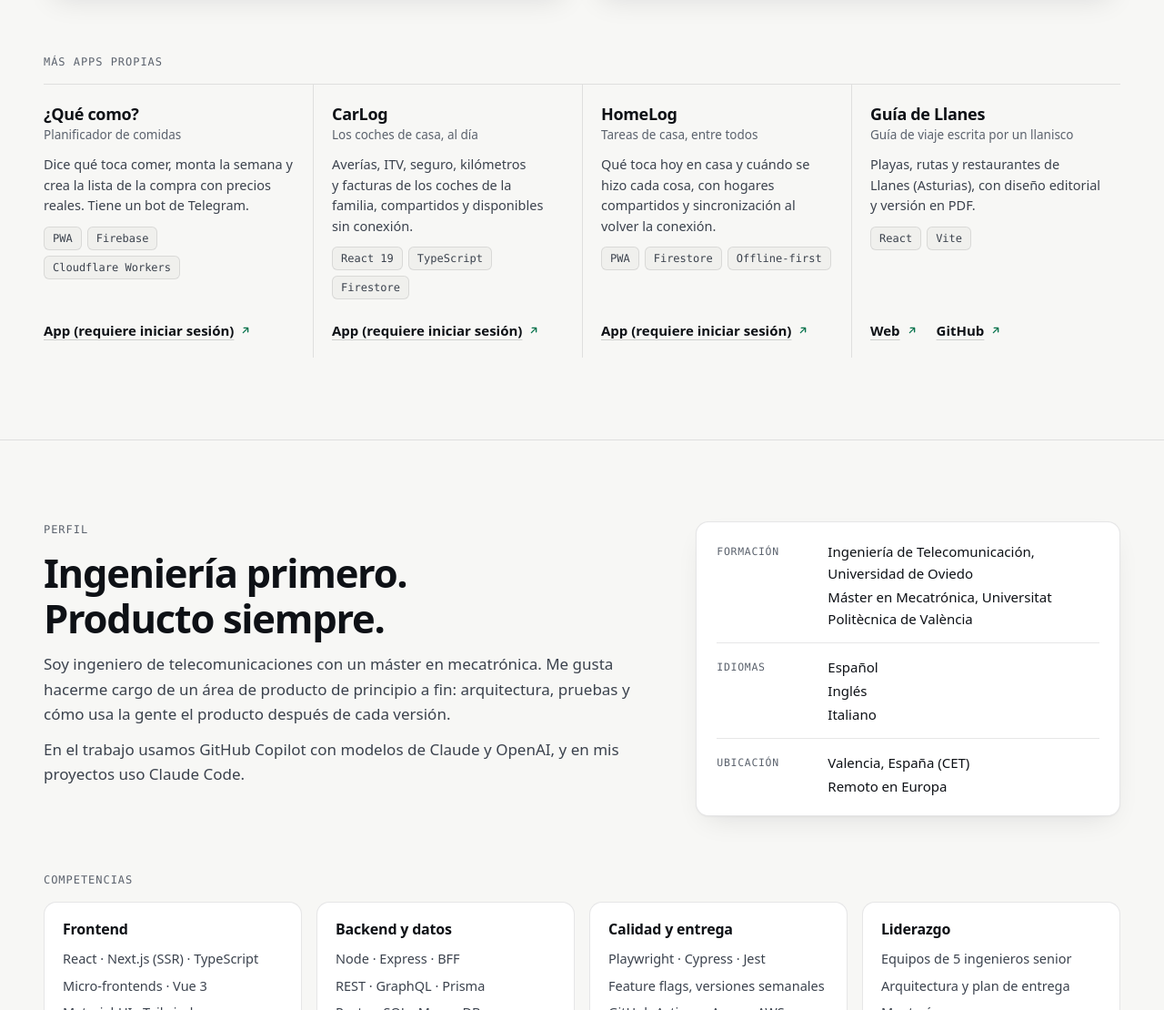
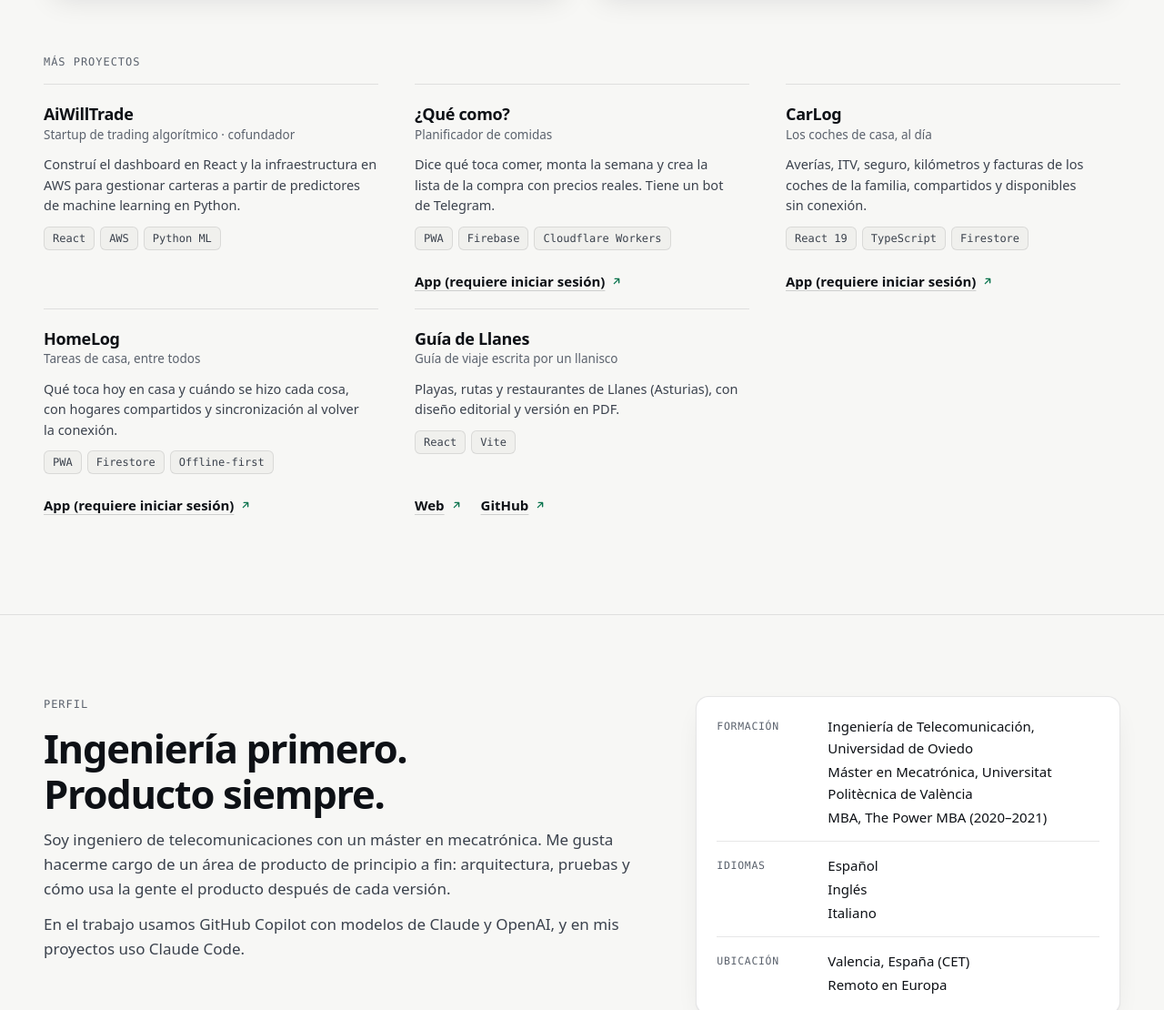
Before and after one commit to angelcandas/portfolio, an Astro site: page /es in a window 1280 px wide. Shown: the part 4136-5246 px from the top of the page at 91% size. Built offline with nearby package versions, Linux system fonts and the light colour scheme; Astro itself is replaced by a stand-in of ours; a web font is replaced by a local one.

Commit message:
Add AiWillTrade and The Power MBA from Angel's CV
AiWillTrade leads the more-projects list (3-column grid now); the MBA
joins Education in About.

Co-Authored-By: Claude Opus 5.5 <noreply@anthropic.com>
Claude-Session: https://claude.ai/code/session_012tMnU5CJUaPUv2vkfXx9Bj

```diff
--- a/src/components/Work.astro
+++ b/src/components/Work.astro
@@ -71,13 +71,13 @@ const arrow = '<svg viewBox="0 0 16 16" aria-hidden="true"><path d="M5 11l6-6M6
               <p class="mini__tag">{p.tag}</p>
               <p class="mini__summary">{p.summary}</p>
               <ul role="list" class="chips">{m.stack.map((s) => <li>{s}</li>)}</ul>
-              <div class="links">
+              {m.links.length > 0 && <div class="links">
                 {m.links.map((l) => (
                   <a class="link" href={l.href} target="_blank" rel="noopener">
                     {l.label === 'App' && signInRequired.includes(id) ? t.work.signin : l.label}<span class="sr-only"> · {p.name}</span><Fragment set:html={arrow} />
                   </a>
                 ))}
-              </div>
+              </div>}
             </article>
           </li>
         );
@@ -114,9 +114,8 @@ const arrow = '<svg viewBox="0 0 16 16" aria-hidden="true"><path d="M5 11l6-6M6
   .links { display: flex; flex-wrap: wrap; gap: 0 20px; margin-top: auto; padding-top: 12px; }
 
   .more__label { margin-top: clamp(48px, 5vw, 72px); margin-bottom: 16px; }
-  .more { display: grid; grid-template-columns: repeat(4, minmax(0, 1fr)); border-top: 1px solid var(--line); }
-  .mini { padding: 22px 20px 8px 0; }
-  .mini + .mini { padding-left: 20px; border-left: 1px solid var(--line); }
+  .more { display: grid; grid-template-columns: repeat(auto-fill, minmax(min(100%, 340px), 1fr)); column-gap: 40px; }
+  .mini { padding: 22px 0 8px; border-top: 1px solid var(--line); }
   .mini article { height: 100%; display: flex; flex-direction: column; }
   .mini__name { font-size: 18px; letter-spacing: -0.018em; }
   .mini__tag { margin-top: 2px; font-size: 13.5px; color: var(--muted); }
@@ -125,14 +124,8 @@ const arrow = '<svg viewBox="0 0 16 16" aria-hidden="true"><path d="M5 11l6-6M6
 
   @media (max-width: 960px) {
     .feats { grid-template-columns: 1fr; }
-    .more { grid-template-columns: repeat(2, minmax(0, 1fr)); }
-    .mini:nth-child(3) { padding-left: 0; border-left: 0; }
-    .mini:nth-child(n + 3) { border-top: 1px solid var(--line); }
   }
   @media (max-width: 560px) {
-    .more { grid-template-columns: 1fr; }
-    .mini, .mini + .mini { padding-left: 0; border-left: 0; }
-    .mini + .mini { border-top: 1px solid var(--line); }
     .feat__media { aspect-ratio: auto; }
   }
 </style>
--- a/src/i18n/content.ts
+++ b/src/i18n/content.ts
@@ -19,8 +19,8 @@ export const site = {
   timezone: 'Europe/Madrid',
 };
 
-export type ProjectId = 'cryptotax' | 'micfx' | 'quecomo' | 'carlog' | 'homelog' | 'llanes';
-export type SmallProjectId = 'quecomo' | 'carlog' | 'homelog' | 'llanes';
+export type ProjectId = 'cryptotax' | 'micfx' | 'aiwilltrade' | 'quecomo' | 'carlog' | 'homelog' | 'llanes';
+export type SmallProjectId = 'aiwilltrade' | 'quecomo' | 'carlog' | 'homelog' | 'llanes';
 
 export interface Link { label: string; href: string }
 export interface Stat { value: string; label: string }
@@ -35,6 +35,11 @@ const shared = {
     year: '2026',
     stack: ['C++20', 'JUCE', 'DSP', 'WebView UI', 'AU · VST3'],
     links: [{ label: 'GitHub', href: 'https://github.com/angelcandas/local-mic-effects' }],
+  },
+  aiwilltrade: {
+    year: '',
+    stack: ['React', 'AWS', 'Python ML'],
+    links: [] as Link[],
   },
   quecomo: {
     year: '2026',
@@ -172,7 +177,7 @@ const es = {
     label: 'Proyectos',
     title: 'Proyectos personales',
     lead: 'Productos completos que diseño, construyo y mantengo fuera del trabajo.',
-    more: 'Más apps propias',
+    more: 'Más proyectos',
     visit: 'Abrir',
     private: 'Código privado',
     signin: 'App (requiere iniciar sesión)',
@@ -196,6 +201,11 @@ const es = {
         { value: '24', label: 'presets de voz' },
         { value: '5 ms', label: 'ventana de detección de tono' },
       ] as Stat[],
+    },
+    aiwilltrade: {
+      name: 'AiWillTrade',
+      tag: 'Startup de trading algorítmico · cofundador',
+      summary: 'Construí el dashboard en React y la infraestructura en AWS para gestionar carteras a partir de predictores de machine learning en Python.',
     },
     quecomo: {
       name: '¿Qué como?',
@@ -226,7 +236,7 @@ const es = {
       'En el trabajo usamos GitHub Copilot con modelos de Claude y OpenAI, y en mis proyectos uso Claude Code.',
     ],
     details: [
-      { k: 'Formación', v: ['Ingeniería de Telecomunicación, Universidad de Oviedo', 'Máster en Mecatrónica, Universitat Politècnica de València'] },
+      { k: 'Formación', v: ['Ingeniería de Telecomunicación, Universidad de Oviedo', 'Máster en Mecatrónica, Universitat Politècnica de València', 'MBA, The Power MBA (2020–2021)'] },
       { k: 'Idiomas', v: ['Español', 'Inglés', 'Italiano'] },
       { k: 'Ubicación', v: ['Valencia, España (CET)', 'Remoto en Europa'] },
     ],
@@ -354,7 +364,7 @@ const en: Copy = {
     label: 'Projects',
     title: 'Side projects',
     lead: 'Complete products I design, build and run outside work.',
-    more: 'More of my apps',
+    more: 'More projects',
     visit: 'Open',
     private: 'Private source',
     signin: 'App (sign-in required)',
@@ -378,6 +388,11 @@ const en: Copy = {
         { value: '24', label: 'voice presets' },
         { value: '5 ms', label: 'pitch detection window' },
       ] as Stat[],
+    },
+    aiwilltrade: {
+      name: 'AiWillTrade',
+      tag: 'Algorithmic trading startup · co-founder',
+      summary: 'Built the React dashboard and the AWS infrastructure for portfolio management driven by Python machine-learning predictors.',
     },
     quecomo: {
       name: '¿Qué como?',
@@ -408,7 +423,7 @@ const en: Copy = {
       'At work we use GitHub Copilot with Claude and OpenAI models, and I build my own projects with Claude Code.',
     ],
     details: [
-      { k: 'Education', v: ['Telecommunications Engineering, University of Oviedo', 'MSc Mechatronics, Universitat Politècnica de València'] },
+      { k: 'Education', v: ['Telecommunications Engineering, University of Oviedo', 'MSc Mechatronics, Universitat Politècnica de València', 'MBA, The Power MBA (2020–2021)'] },
       { k: 'Languages', v: ['Spanish', 'English', 'Italian'] },
       { k: 'Location', v: ['Valencia, Spain (CET)', 'Remote across Europe'] },
     ],
@@ -431,7 +446,7 @@ const en: Copy = {
 };
 
 export const copy: Record<Lang, Copy> = { es, en };
-export const smallProjects: SmallProjectId[] = ['quecomo', 'carlog', 'homelog', 'llanes'];
+export const smallProjects: SmallProjectId[] = ['aiwilltrade', 'quecomo', 'carlog', 'homelog', 'llanes'];
 // Apps that show a sign-in screen to a visitor who is not logged in.
 export const signInRequired: SmallProjectId[] = ['quecomo', 'carlog', 'homelog'];
 export { shared as projectMeta };
```
